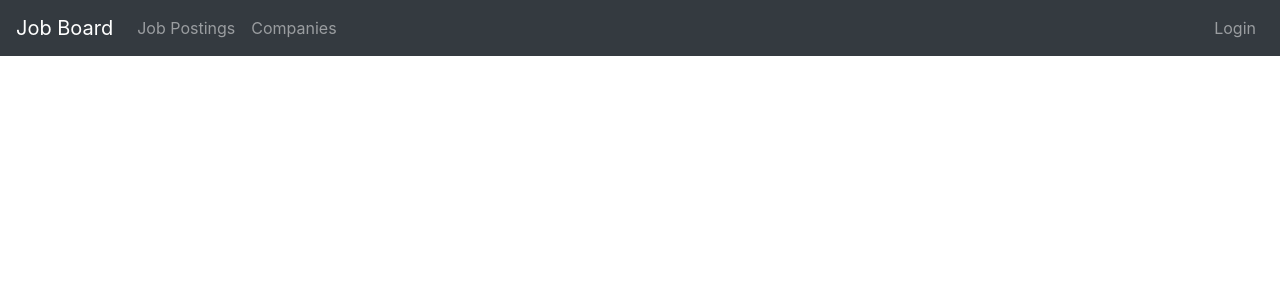
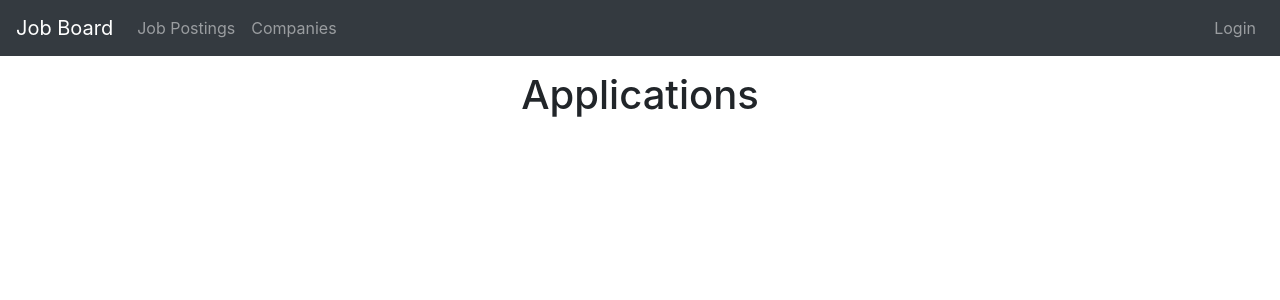
Before and after one commit to adavisson/job-board-client, a React (Create React App) app: page /applications in a window 1280 px wide. Shown: the top 300 px of the page. Built offline with nearby package versions, Linux system fonts and the light colour scheme.

Commit message:
stubbed applications component

```diff
--- /dev/null
+++ b/src/components/Applications.js
@@ -0,0 +1,11 @@
+import React from 'react';
+import Heading from './Heading';
+
+const Applications = () => {
+  const title = "Applications"
+  return (
+    <Heading title={title} />
+  );
+}
+
+export default Applications;
--- a/src/components/NavBar.js
+++ b/src/components/NavBar.js
@@ -25,6 +25,7 @@ const NavBar = (props) => {
           {authToken ? (
             <>
               <Nav.Link href="/contacts">Contacts</Nav.Link>
+              <Nav.Link href="/applications">Applications</Nav.Link>
               <Nav.Link href="/notes">Notes</Nav.Link>
             </>
             ) : (
--- a/src/components/Routes.js
+++ b/src/components/Routes.js
@@ -13,6 +13,7 @@ import {
   NewJobPosting,
   Notes,
   NewNote,
+  Applications,
 } from '.';
 
 
@@ -32,6 +33,7 @@ const Routes = () => {
         <Route path="/account" component={Account} />
         <Route path="/notes" component={Notes} />
         <Route path="/new-note" component={NewNote} />
+        <Route path="/applications" component={Applications} />
       </Switch>
     </div>
   );
--- a/src/components/index.js
+++ b/src/components/index.js
@@ -10,6 +10,7 @@ import NewContact from './NewContact';
 import NewJobPosting from './NewJobPosting';
 import Notes from './Notes';
 import NewNote from './NewNote';
+import Applications from './Applications';
 
 export {
   Home,
@@ -24,4 +25,5 @@ export {
   NewJobPosting,
   Notes,
   NewNote,
+  Applications,
 }
```
